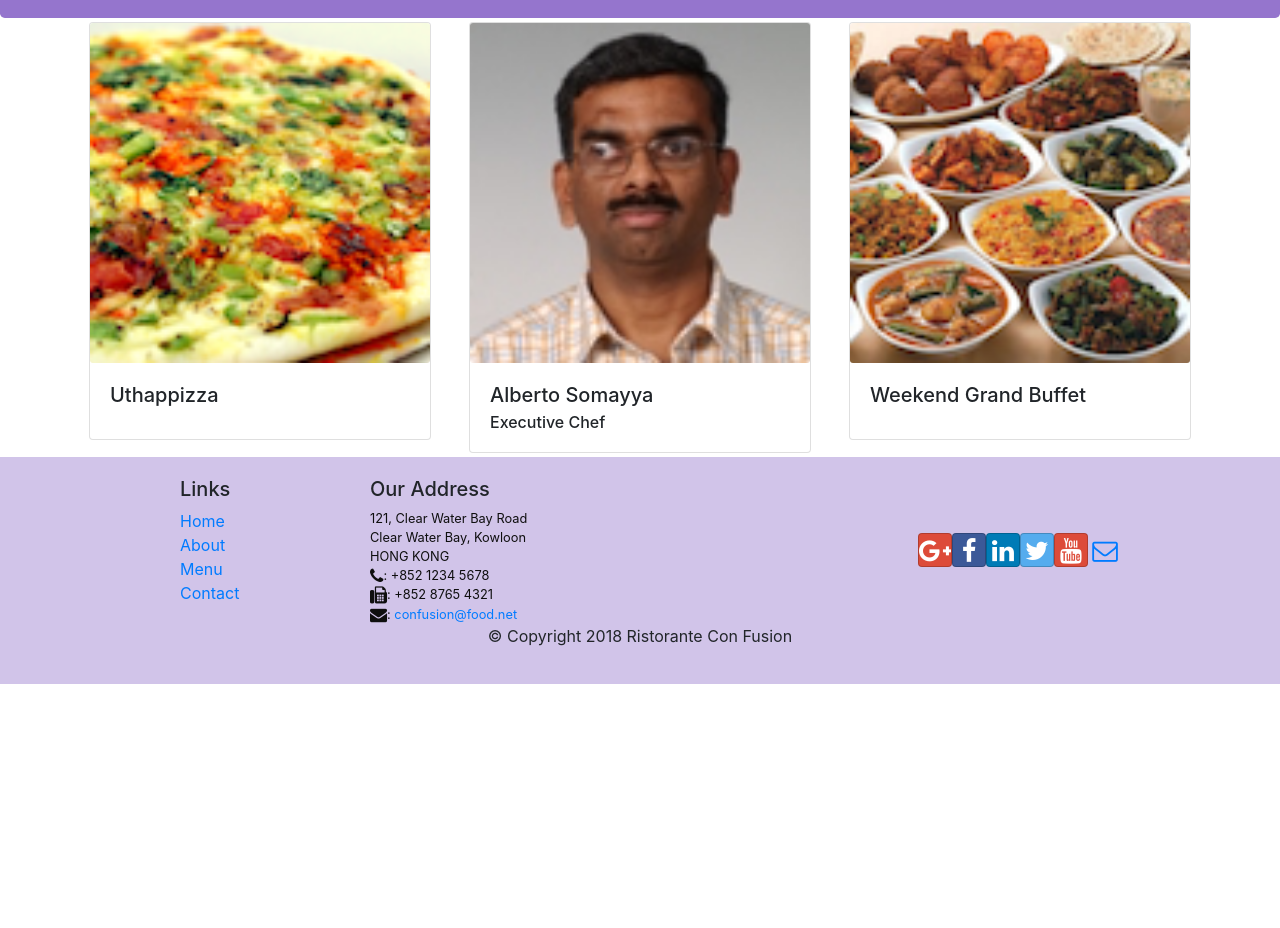
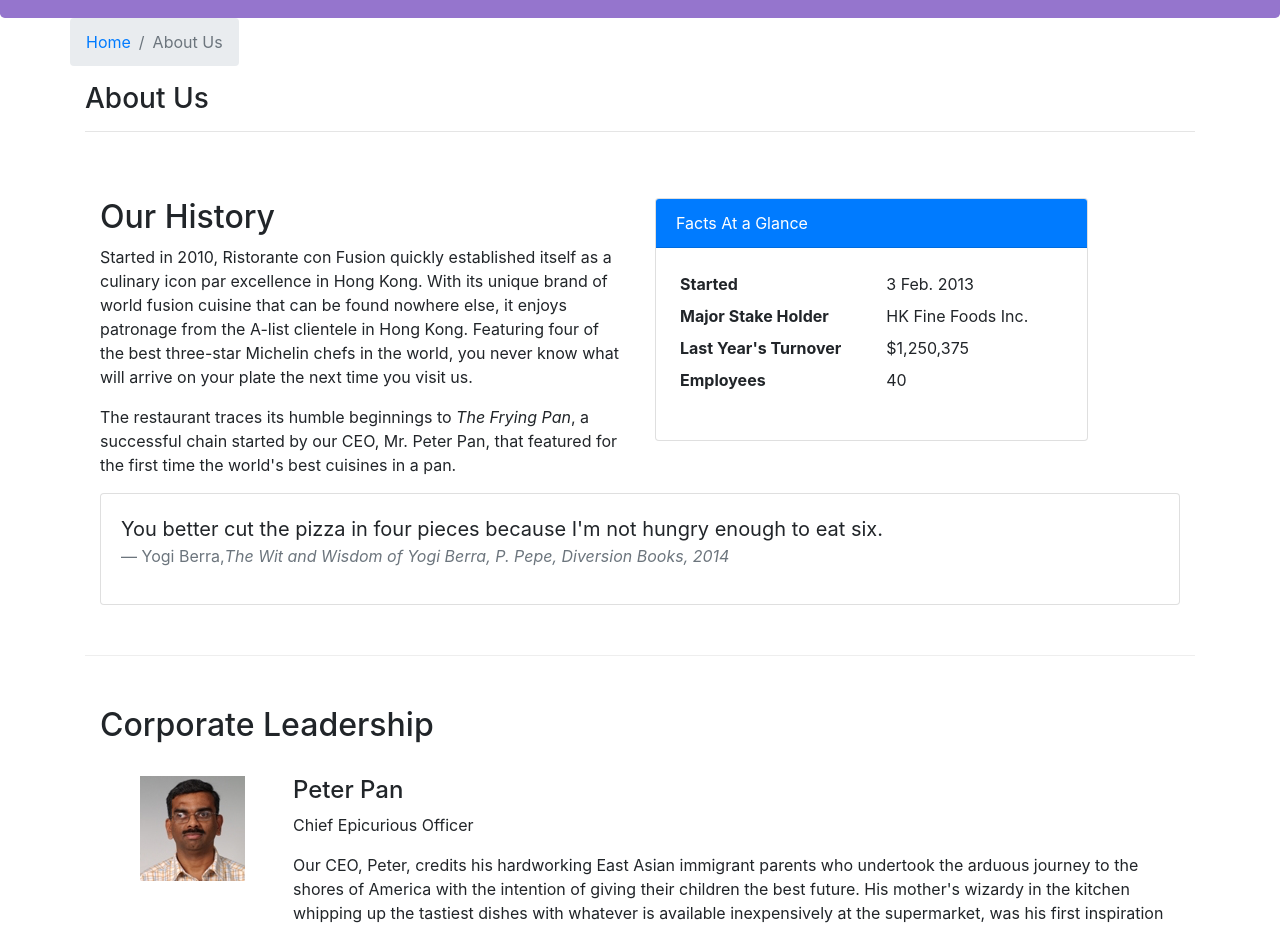
Before and after one commit to partha7278/Coursera-React-Course, a React (Create React App) app in the folder confusion/: page /aboutus in a window 1280 px wide. Before the commit this address led to /home. Shown: the part 300-1228 px from the top of the page. Before the commit the page ends 984 px from the top, so only its background shows below. Built offline with nearby package versions, Linux system fonts and the light colour scheme.

Commit message:
Week-2 Assignment

```diff
--- /dev/null
+++ b/confusion/src/components/AboutComponent.js
@@ -0,0 +1,96 @@
+import React from 'react';
+import { Breadcrumb, BreadcrumbItem, Card, CardBody, CardHeader, Media } from 'reactstrap';
+import { Link } from 'react-router-dom';
+
+
+    function RenderLeader({leader}){
+        return(
+            <Media key={leader.id} tag="li">
+                <Media left middle>
+                    <Media object src={leader.image} alt={leader.name} />
+                </Media>
+                <Media body className="ml-5">
+                    <Media heading>{leader.name}</Media>
+                    <p>{leader.designation}</p>
+                    <p>{leader.description}</p>
+                    <br/>
+                </Media>
+            </Media>
+        );
+    }
+
+
+function About(props) {
+
+    const leaders = props.leaders.map((leader) => {
+        return (
+            <RenderLeader leader={leader} />
+        );
+    });
+
+    return(
+        <div className="container">
+            <div className="row">
+                <Breadcrumb>
+                    <BreadcrumbItem><Link to="/home">Home</Link></BreadcrumbItem>
+                    <BreadcrumbItem active>About Us</BreadcrumbItem>
+                </Breadcrumb>
+                <div className="col-12">
+                    <h3>About Us</h3>
+                    <hr />
+                </div>
+            </div>
+            <div className="row row-content">
+                <div className="col-12 col-md-6">
+                    <h2>Our History</h2>
+                    <p>Started in 2010, Ristorante con Fusion quickly established itself as a culinary icon par excellence in Hong Kong. With its unique brand of world fusion cuisine that can be found nowhere else, it enjoys patronage from the A-list clientele in Hong Kong.  Featuring four of the best three-star Michelin chefs in the world, you never know what will arrive on your plate the next time you visit us.</p>
+                    <p>The restaurant traces its humble beginnings to <em>The Frying Pan</em>, a successful chain started by our CEO, Mr. Peter Pan, that featured for the first time the world's best cuisines in a pan.</p>
+                </div>
+                <div className="col-12 col-md-5">
+                    <Card>
+                        <CardHeader className="bg-primary text-white">Facts At a Glance</CardHeader>
+                        <CardBody>
+                            <dl className="row p-1">
+                                <dt className="col-6">Started</dt>
+                                <dd className="col-6">3 Feb. 2013</dd>
+                                <dt className="col-6">Major Stake Holder</dt>
+                                <dd className="col-6">HK Fine Foods Inc.</dd>
+                                <dt className="col-6">Last Year's Turnover</dt>
+                                <dd className="col-6">$1,250,375</dd>
+                                <dt className="col-6">Employees</dt>
+                                <dd className="col-6">40</dd>
+                            </dl>
+                        </CardBody>
+                    </Card>
+                </div>
+                <div className="col-12">
+                    <Card>
+                        <CardBody className="bg-faded">
+                            <blockquote className="blockquote">
+                                <p className="mb-0">You better cut the pizza in four pieces because
+                                    I'm not hungry enough to eat six.</p>
+                                <footer className="blockquote-footer">Yogi Berra,
+                                <cite title="Source Title">The Wit and Wisdom of Yogi Berra,
+                                    P. Pepe, Diversion Books, 2014</cite>
+                                </footer>
+                            </blockquote>
+                        </CardBody>
+                    </Card>
+                </div>
+            </div>
+            <div className="row row-content">
+                <div className="col-12">
+                    <h2>Corporate Leadership</h2>
+                </div>
+                <div className="col-12">
+                    <br/>
+                    <Media list>
+                        {leaders}
+                    </Media>
+                </div>
+            </div>
+        </div>
+    );
+}
+
+export default About;
--- a/confusion/src/components/ContactComponent.js
+++ b/confusion/src/components/ContactComponent.js
@@ -36,7 +36,7 @@
                 <div className="col-12 col-sm-11 offset-sm-1">
                     <div className="btn-group" role="group">
                         <a role="button" className="btn btn-primary" href="tel:+85212345678"><i className="fa fa-phone"></i> Call</a>
-                        <a role="button" className="btn btn-info"><i className="fa fa-skype"></i> Skype</a>
+                        <a role="button" className="btn btn-info" href="tel:+85212345678"><i className="fa fa-skype"></i> Skype</a>
                         <a role="button" className="btn btn-success" href="mailto:confusion@food.net"><i className="fa fa-envelope-o"></i> Email</a>
                     </div>
                 </div>
--- a/confusion/src/components/HomeComponent.js
+++ b/confusion/src/components/HomeComponent.js
@@ -1,5 +1,5 @@
 import React from 'react';
-import { Card, CardImg, CardBody, CardText, CardTitle, CardSubtitle } from 'reactstrap';
+import { Card, CardImg, CardBody, CardTitle, CardSubtitle } from 'reactstrap';
 
 
 function RenderCard({item}){
--- a/confusion/src/components/MainComponent.js
+++ b/confusion/src/components/MainComponent.js
@@ -10,6 +10,7 @@
 import Contact from './ContactComponent';
 import {Switch, Route, Redirect} from 'react-router-dom';
 import DishDetail from './DishDetailComponent';
+import About from './AboutComponent';
 
 
 class Main extends Component {
@@ -53,6 +54,7 @@
             <Route exact path="/menu" component={() => <Menu dishes={this.state.dishes} /> } />
             <Route path="/menu/:dishId" component={DishWithId} />
             <Route exact path='/contactus' component={Contact} />} />
+            <Route exact path='/aboutus' component={() => <About leaders={this.state.leaders} /> } />
             <Redirect to="/home" />
         </Switch>
         <Footer />
```
